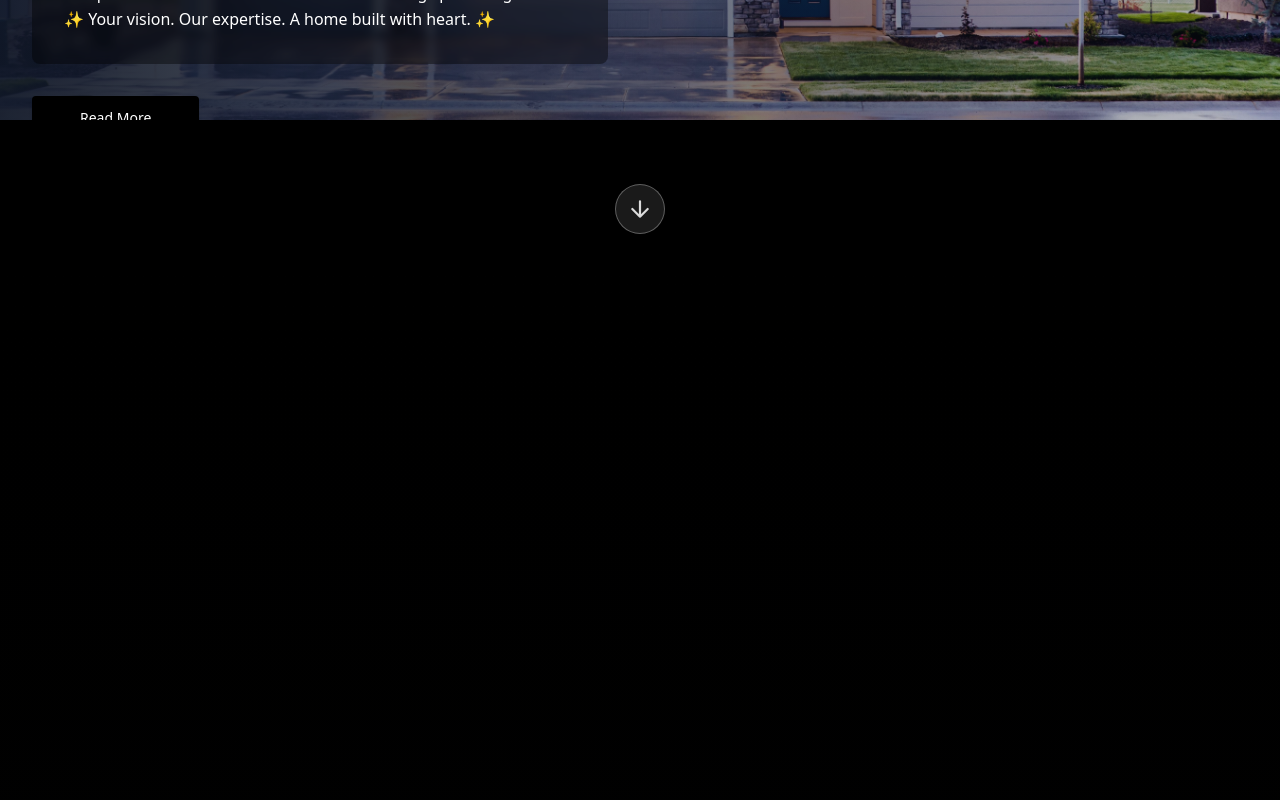
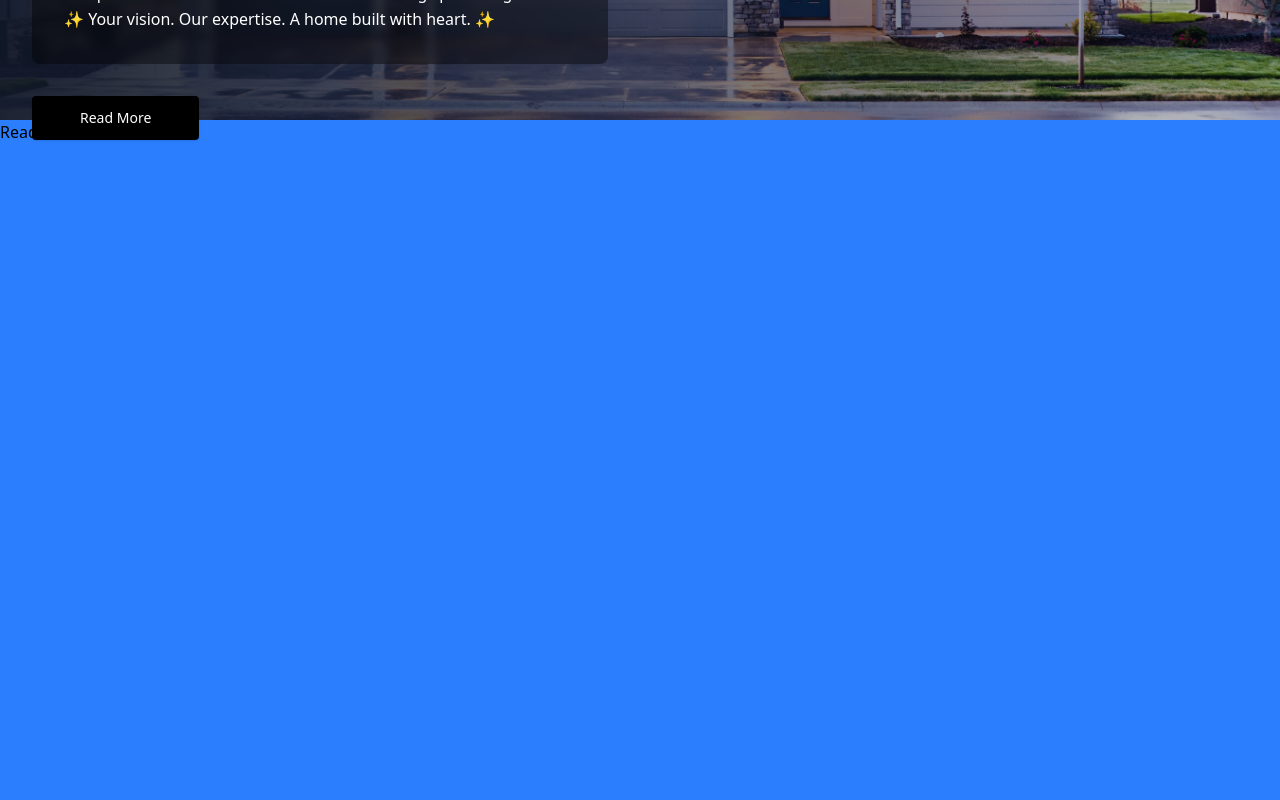
Before and after one commit to SethMarina77/ConstructionSiteV2, a React (Vite) app in the folder my-react-app/: page / in a window 1280 px wide. Shown: the part 1480-2280 px from the top of the page. Built offline with nearby package versions, Linux system fonts and the light colour scheme; a web font is replaced by a local one.

Commit message:
added readMore section

```diff
--- a/my-react-app/src/components/HomeMovingDisplay.jsx
+++ b/my-react-app/src/components/HomeMovingDisplay.jsx
@@ -47,7 +47,7 @@ const HomeMovingDisplay = () => {
             <div className="mt-8 flex flex-wrap gap-4 text-center">
               <a
                 onClick={() => {
-                  document.getElementById("whyChooseUs").scrollIntoView({
+                  document.getElementById("readMore").scrollIntoView({
                     behavior: "smooth",
                   });
                 }}
--- /dev/null
+++ b/my-react-app/src/components/ReadMore.jsx
@@ -0,0 +1,9 @@
+import React from 'react'
+
+const ReadMore = () => {
+  return (
+    <div className='h-screen bg-blue-500'>ReadMore</div>
+  )
+}
+
+export default ReadMore
--- a/my-react-app/src/pages/Home.jsx
+++ b/my-react-app/src/pages/Home.jsx
@@ -5,6 +5,7 @@ import fourthVideo from "../construction pictures/cScroll.mp4";
 import thirdVideo from "../construction pictures/dScroll.mp4";
 import HomeMovingDisplay from "../components/HomeMovingDisplay";
 import Parallax from "../components/parallax";
+import ReadMore from "../components/ReadMore";
 
 const Home = () => {
   const [currentVideo, setCurrentVideo] = useState(firstVideo);
@@ -67,6 +68,9 @@ const Home = () => {
       <section className="bg-black h-screen" id="whatweDo">
         <HomeMovingDisplay />
       </section>
+      <section id="readMore">
+        <ReadMore />
+      </section>
       <section id="whyChooseUs">
         <Parallax />
       </section>
```
